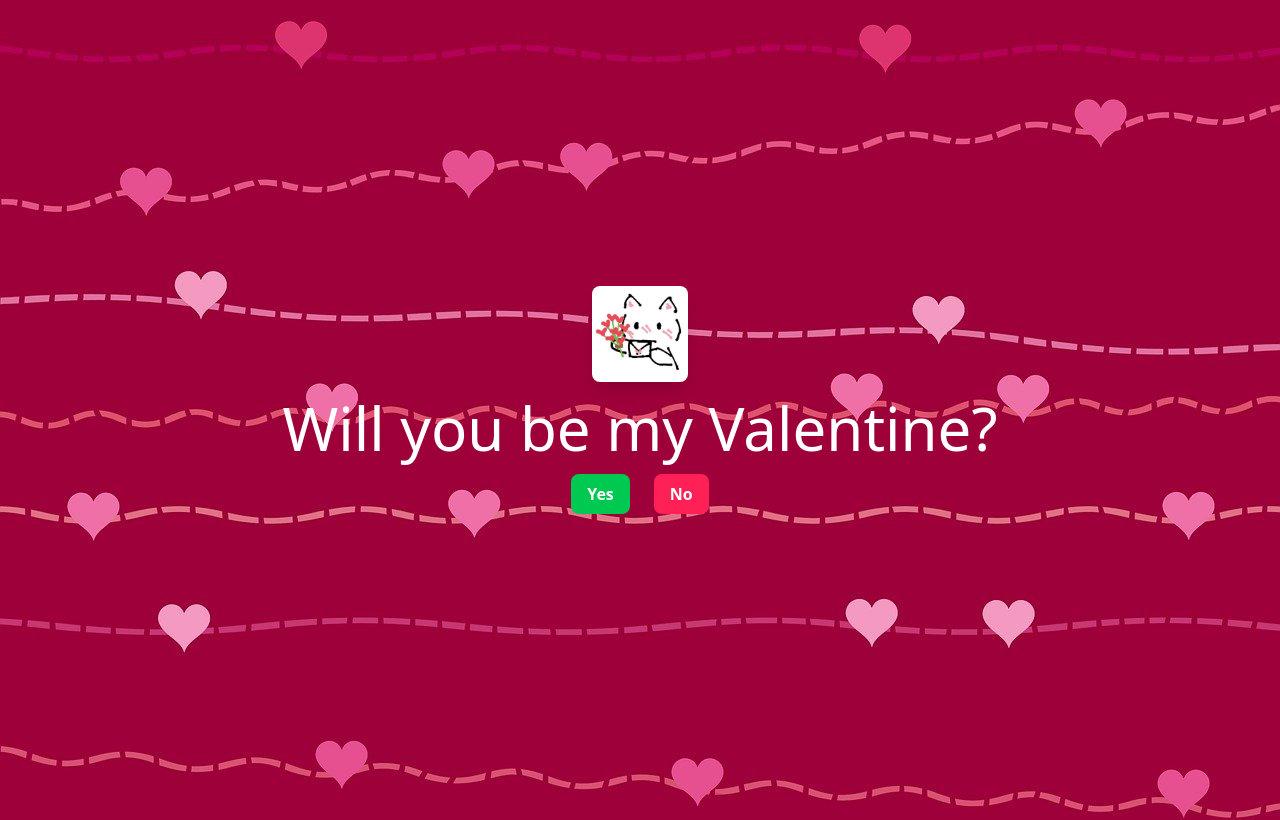
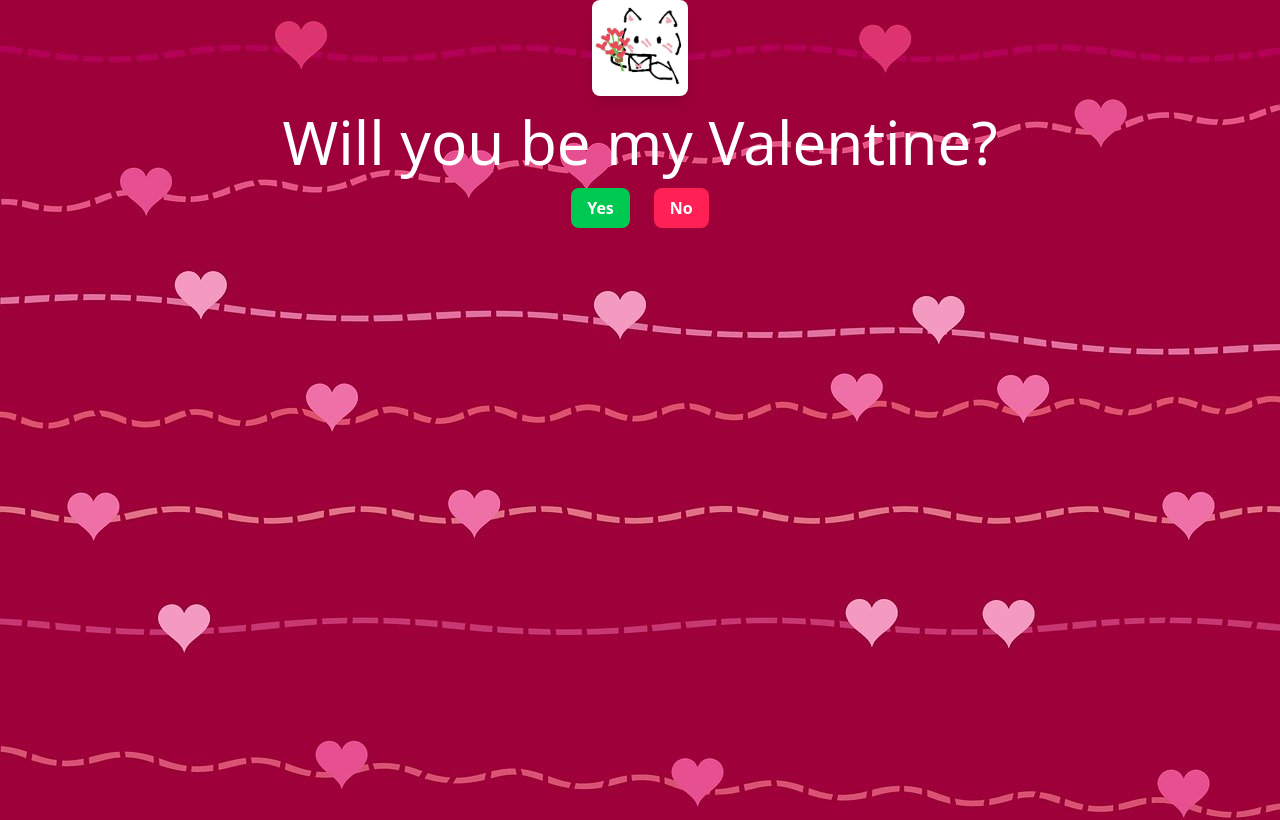
Before and after one commit to rishiraj2603/valentine, a React (Vite) app: page / in a window 1280 px wide. Shown: the top 820 px of the page. Built offline with nearby package versions, Linux system fonts and the light colour scheme.

Commit message:
position change

```diff
--- a/src/components/yes-no/Yes_no.jsx
+++ b/src/components/yes-no/Yes_no.jsx
@@ -52,7 +52,7 @@ const Yes_no = () => {
     return noLink[Math.min(noCount, noLink.length - 1)];
   };
   return (
-    <div className="overflow-hidden flex flex-col items-center justify-center h-dvh selection:bg-rose-600 selection:text-white text-zinc-900">
+    <div className="overflow-hidden flex flex-col items-center  h-dvh selection:bg-rose-600 selection:text-white text-zinc-900">
       {yesPressed ? (
         <>
           <img
@@ -62,9 +62,9 @@ const Yes_no = () => {
           />
           <img
             src="https://media.tenor.com/gUiu1zyxfzYAAAAi/bear-kiss-bear-kisses.gif"
-            className="h-[6rem]"
+            className="size-[6rem] "
           />
-          <img src={oneYes} alt="" className="h-[6rem]" />
+          <img src={oneYes} alt="" className="size-[6rem] " />
           <div className="text-[0.5rem] md:text-6xl font-bold my-4">
             Ok Yayyyyy!!!
           </div>
@@ -77,7 +77,7 @@ const Yes_no = () => {
             className="absolute -z-20 left-0 right-0 top-0 h-max w-full"
           />
           <img
-            className="h-[6rem] rounded-lg shadow-lg"
+            className="size-[6rem] rounded-lg shadow-lg"
             src={noCount === 0 ? FirstImage : NoImage()}
           />
 
```
